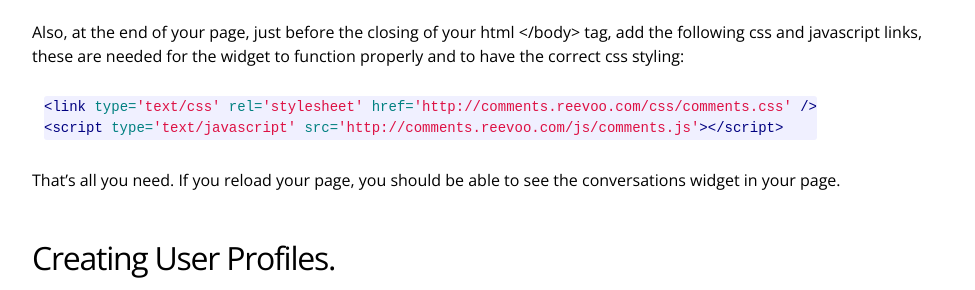
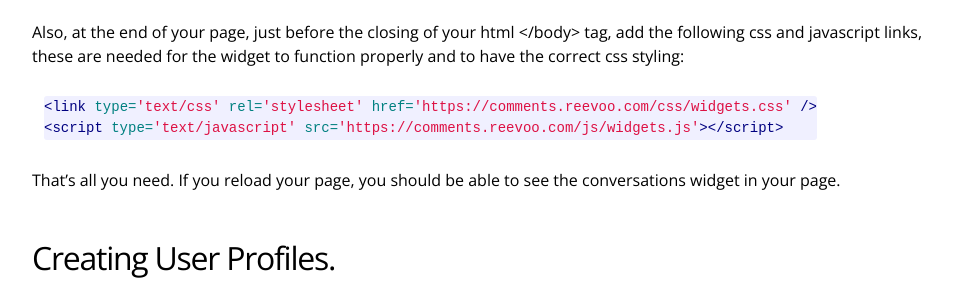
Before and after one commit to reevoo/reevoo.github.io, a Jekyll site: the page built from docs/conversations/conversations-widget-getting-started.markdown, in a window 1280 px wide and 900 px high, scrolled down 3132 px. Shown: the part 161-451 px from the top of the window, without its empty margins (274-1249 px from the left). Built offline with Jekyll 4.4.1, drawn with Linux system fonts in a browser that asks for light colours.

Commit message:
Fix conversations widget css and js urls

````diff
--- a/docs/conversations/conversations-widget-getting-started.markdown
+++ b/docs/conversations/conversations-widget-getting-started.markdown
@@ -109,8 +109,8 @@ Replace *CONTENT_ID*  by the id value you obtained when you requested the creati
 Also, at the end of your page, just before the closing of your html \</body\> tag, add the following css and javascript links, these are needed for the widget to function properly and to have the correct css styling:
 
 ```html
-<link type='text/css' rel='stylesheet' href='http://comments.reevoo.com/css/comments.css' />
-<script type='text/javascript' src='http://comments.reevoo.com/js/comments.js'></script>
+<link type='text/css' rel='stylesheet' href='https://comments.reevoo.com/css/widgets.css' />
+<script type='text/javascript' src='https://comments.reevoo.com/js/widgets.js'></script>
 ```
 
 That's all you need. If you reload your page, you should be able to see the conversations widget in your page.
````
